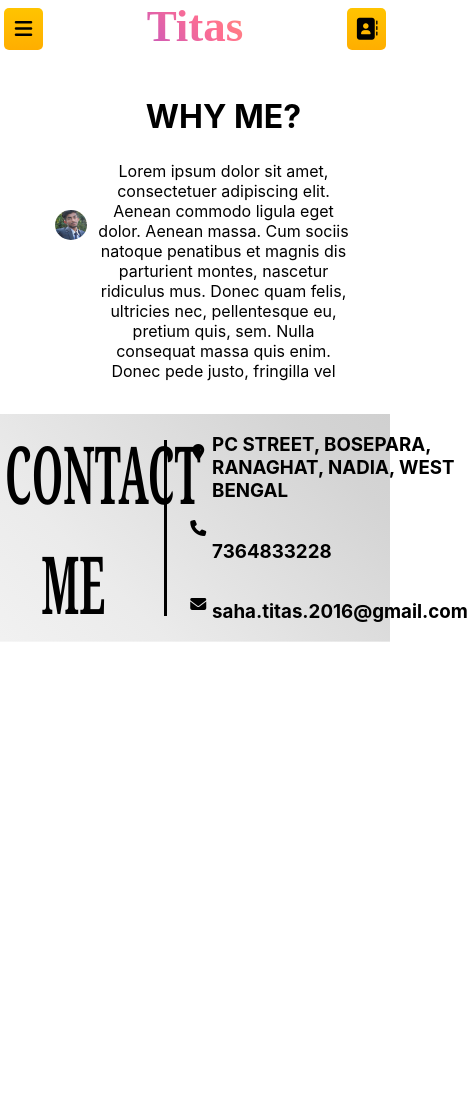
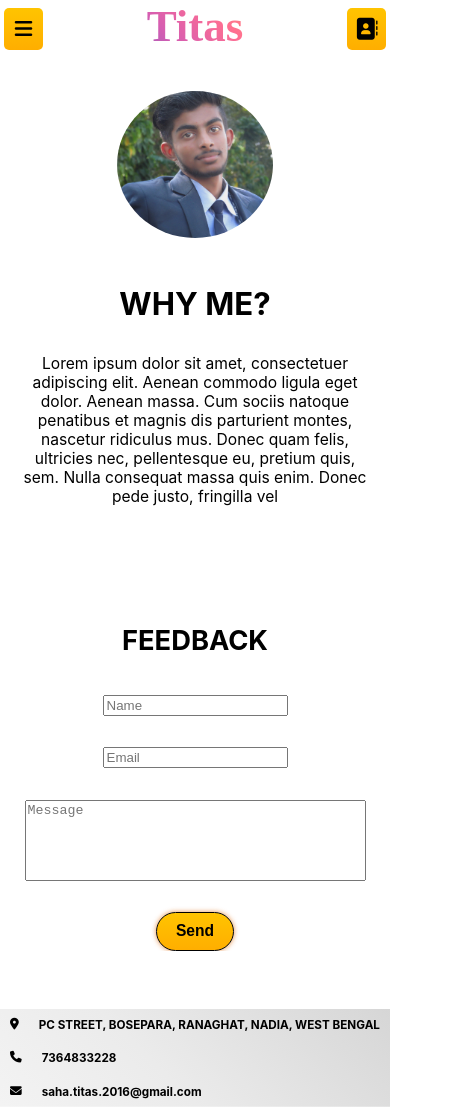
Before and after one commit to TitasUnique/My_Portfolio, a React (Create React App) app: page /contact in a window 390 px wide. Shown: the whole page, 468 px wide, since content can reach past the window. Before the commit the page ends 844 px from the top, so only its background shows below. Built offline with nearby package versions, Linux system fonts and the light colour scheme.

Commit message:
responsiveness of contact page

```diff
--- a/src/components/Contact/Contact.css
+++ b/src/components/Contact/Contact.css
@@ -1,17 +1,18 @@
 .why-me {
-    margin-top: 6%;
-    margin-left: 10%;
-    margin-right: 10%;
     display: flex;
     flex-direction: row;
+    margin: 10vw 0 0 0;
+    padding: 0 10vw 0 10vw;
     gap: 3%;
     align-items: center;
+    /* background-color: pink; */
+    align-items: flex-start;
 }
 
 .my-image-container {
-    margin-left: 5%;
-    width: 100%;
-    max-height: 300px;
+    /* margin-left: 5%; */
+    width: 65vw;
+    /* max-height: 300px; */
     overflow: hidden;
     display: flex;
     align-items: center;
@@ -25,16 +26,26 @@
 }
 
 .why-text {
-    height: 300px;
+    display: flex;
+    flex-direction: column;
+    /* height: 300px; */
+    gap: 4vw;
 }
 
 .text1 {
+    font-weight: bold;
+    font-size: 2.5vw;
     padding: 0;
     margin: 0;
 }
 
 .text2 {
-    margin-top: 10%;
+    /* margin-top: 10%; */
+    font-size: 1.2vw;
+}
+
+.m-form {
+    display: none;
 }
 
 :root {
@@ -45,13 +56,13 @@
     background-image: var(--gradient);
     background-size: 300%;
     background-position: left;
-    width: 100%;
+    max-width: 100%;
     display: flex;
     flex-direction: row;
-    justify-content: center;
+    justify-content: space-evenly;
     align-items: center;
-    margin-top: 10%;
-    gap: 20px;
+    margin-top: 8%;
+    height: 15vw;
     animation: bg-animation 3s infinite alternate;
 }
 
@@ -62,9 +73,8 @@
 
 .header-name {
     color: rgb(0, 0, 0);
-    font-size: 40px;
+    font-size: 3vw;
     margin: 0;
-    width: 35%;
 }
 
 .header-name>p {
@@ -77,27 +87,135 @@
 
 .line01 {
     border-left: 3px solid rgb(0, 0, 0);
-    height: 11rem;
-    margin: 0 3px;
+    height: 12vw;
+    /* margin: 0 3px; */
 }
 
 .details-me {
-    width: 50%;
+    /* width: 50%; */
+    display: flex;
+    flex-direction: column;
+    gap: 2vw;
+}
+
+.st-address, .ph-no, .mail-id {
     display: flex;
     flex-direction: row;
+    align-items: center;
+    gap: 20px;
+    font-weight: bold;
+    font-size: 1.3vw;
 }
 
-.img-section {
+@media only screen and (max-width: 576px) {
+    .why-me {
+        /* margin: 20px 10% 0 10%; */
         display: flex;
         flex-direction: column;
-    justify-content: space-around;
-    margin-right: 3%;
+        gap: 12vw;
+        align-items: center;
+        /* background-color: pink; */
+        padding: 0;
     }
 
-.img-detail {
-    width: auto;
+    .my-image-container {
+        width: 40vw;
+        overflow: hidden;
+        display: flex;
+        align-items: center;
+        /* border: 2px solid black; */
+    }
+
+    .myImage {
+        width: 100%;
+        height: 100%;
+        border-radius: 50%;
+        transform: scale(1);
+    }
+
+    .why-text {
         display: flex;
         flex-direction: column;
-    justify-content: space-around;
-    text-align: left;
+        gap: 8vw;
     }
+
+    .text1 {
+        font-size: 8vw;
+    }
+
+    .text2 {
+        margin: 0 5vw 0 5vw;
+        max-width: 100%;
+        padding: 0;
+        font-size: 4vw;
+    }
+
+    .m-form {
+        margin: 100px 0 0 0;
+        display: flex;
+        flex-direction: column;
+        overflow: hidden;
+        padding: 0 8vw 0 8vw;
+        gap: 5vw;
+        align-items: center;
+    }
+
+    .m-form>:nth-child(1) {
+        font-size: 7vw;
+    }
+
+    .m-form1 {
+        display: flex;
+        flex-direction: column;
+        gap: 8vw;
+        align-items: center;
+    }
+
+    .m-sub-button {
+        display: flex;
+        justify-content: center;
+        align-items: center;
+        width: 20vw;
+        height: 10vw;
+        border-radius: 30px;
+        border: 1px solid black;
+        color: rgb(0, 0, 0);
+        font-size: 4vw;
+        text-decoration: none;
+        font-weight: bold;
+        background: linear-gradient(rgb(255, 196, 0), rgb(255, 174, 0));
+        box-shadow: 0px 0px 5px 0px rgba(223, 107, 12, 0.74);
+    }
+
+    .con {
+        margin-top: 15vw;
+        height: 25vw;
+        align-items: center;
+        justify-content: center;
+    }
+
+    @keyframes bg-animation {
+        0% {background-position: left;}
+        100% {background-position: right;}
+    }
+
+    .header-name, .line01 {
+        display: none;
+    }
+
+    .details-me {
+        margin: 0;
+        display: flex;
+        flex-direction: column;
+        gap: 5vw;
+    }
+
+    .st-address, .ph-no, .mail-id {
+        display: flex;
+        flex-direction: row;
+        align-items: center;
+        gap: 20px;
+        font-weight: bold;
+        font-size: 3vw;
+    }
+}
--- a/src/components/Contact/Contact.jsx
+++ b/src/components/Contact/Contact.jsx
@@ -5,6 +5,10 @@ import myImage from "../../Images/contact_images/my-image.jpg"
 import 'animate.css'
 
 const Contact = () => {
+
+  const alert = () => {
+    window.alert("Successfully Submited Your Response !");
+  }
   return (
     <>
       <Navbar navold={"black"} />
@@ -14,28 +18,47 @@ const Contact = () => {
           <img src={myImage} alt="" className='myImage' />
         </div>
         <div className="why-text">
-          <div className="text1"><h1>WHY ME?</h1></div>
+          <div className="text1"><span>WHY ME?</span></div>
           <div className="text2 animate__animated animate__fadeInRight">Lorem ipsum dolor sit amet, consectetuer adipiscing elit. Aenean commodo ligula eget dolor. Aenean massa. Cum sociis natoque penatibus et magnis dis parturient montes, nascetur ridiculus mus. Donec quam felis, ultricies nec, pellentesque eu, pretium quis, sem. Nulla consequat massa quis enim. Donec pede justo, fringilla vel</div>
         </div>
+      </div>
+
+      <div className="m-form">
+        <h1>FEEDBACK</h1>
+        <form className="m-form1">
+          <input type="text" name="user_name" className='m-user' placeholder='Name' />
+          <input type="email" name="user_email" className='m-user' placeholder='Email' />
+          <textarea rows="5" cols="40" name="message" className='m-user' placeholder='Message' />
+          <button className='m-sub-button' onClick={() => alert()}>Send</button>
+        </form>
       </div>
 
       <div className="con">
         <div className="header-name">
           <p>CONTACT ME</p>
         </div>
+
         <div className="line01"></div>
+
         <div className="details-me">
-          <div className="img-section">
-            <i class="fa-solid fa-location-dot"></i>
-            <i class="fa-solid fa-phone"></i>
-            <i class="fa-solid fa-envelope"></i>
+
+          <div className="st-address">
+            <i class="fa-solid fa-location-dot" />
+            <span>PC STREET, BOSEPARA, RANAGHAT, NADIA, WEST BENGAL</span>
           </div>
-          <div className="img-detail">
-            <h3>PC STREET, BOSEPARA, RANAGHAT, NADIA, WEST BENGAL</h3>
-            <h3>7364833228</h3>
-            <h3>saha.titas.2016@gmail.com</h3>
+
+          <div className="ph-no">
+            <i class="fa-solid fa-phone" />
+            <span>7364833228</span>
           </div>
+
+          <div className="mail-id">
+            <i class="fa-solid fa-envelope" />
+            <span>saha.titas.2016@gmail.com</span>
+          </div>
+
         </div>
+
       </div>
     </>
   )
--- a/src/components/Highlights/Highlights.css
+++ b/src/components/Highlights/Highlights.css
@@ -197,3 +197,74 @@
 .box:hover .pentagon-card-back, .box:hover .circle-card-back, .box:hover .diamond-card-back, .box:hover .square-card-back {
   transform: rotateY(0deg);
 }
+
+.mob-img-3 {
+  height: 3vw;
+  width: 3vw;
+  rotate: -45deg;
+}
+
+.mob-img-4 {
+  height: 4vw;
+  width: 4vw;
+}
+
+@media only screen and (max-width:568px) {
+
+  .cards-section {
+    /* background-color: beige; */
+    flex-wrap: wrap;
+    gap: 35px;
+    margin-top: 70px;
+  }
+
+  .box-container {
+    height: 60px;
+    width: 60px;
+  }
+
+  .box {
+    height: 60px;
+    width: 60px;
+  }
+
+  .H-card {
+    height: 60px;
+    width: 60px;
+  }
+
+  .mob-img-3 {
+    height: 30px;
+    width: 30px;
+  }
+
+  .mob-img-4 {
+    height: 40px;
+    width: 40px;
+  }
+
+  .text-java, .text-oops {
+    font-size: 3.5vw;
+  }
+
+  .text-css {
+    font-size: 3.5vw;
+  }
+
+  .text-Bootstrap {
+    font-size: 3vw;
+  }
+
+  .text-html {
+    font-size: 3.5vw;
+  }
+
+  .text-javascript {
+    font-size: 3vw;
+  }
+
+  .text-arduino, .text-react {
+    font-size: 3.3vw;
+  }
+
+}
--- a/src/components/Highlights/Highlights.jsx
+++ b/src/components/Highlights/Highlights.jsx
@@ -18,7 +18,7 @@ const Highlights = () => {
         <div className="box-container">
           <div className="box">
             <div className=" H-card pentagon-card pentagon-card-front">
-              <img src={java} style={{ width: "4vw", height: "4vw" }} alt="#" />
+              <img className="mob-img-4" src={java} alt="#" />
             </div>
             <div className=" H-card pentagon-card pentagon-card-back">
               <span className='text-java'>JAVA</span>
@@ -29,7 +29,7 @@ const Highlights = () => {
         <div className="box-container">
           <div className="box">
             <div className="H-card circle-card circle-card-front">
-              <img src={css} style={{ "padding-top": "1vw", width: "4vw", height: "4vw" }} alt="#" />
+              <img className="mob-img-4" src={css} alt="#" />
             </div>
             <div className="H-card circle-card circle-card-back">
               <span className="text-css">CSS</span>
@@ -40,7 +40,7 @@ const Highlights = () => {
         <div className="box-container">
           <div className="box">
             <div className="H-card diamond-card diamond-card-front">
-              <img src={javascript} style={{ width: "3vw", height: "3vw", rotate: "-45deg" }} alt="#" />
+              <img className="mob-img-3" src={javascript} alt="#" />
             </div>
             <div className="H-card diamond-card diamond-card-back">
               <span className="text-javascript">JavaScript</span>
@@ -51,7 +51,7 @@ const Highlights = () => {
         <div className="box-container">
           <div className="box">
             <div className="H-card square-card square-card-front">
-              <img src={arduino} style={{ width: "4vw", height: "4vw" }} alt="#" />
+              <img className="mob-img-4" src={arduino} alt="#" />
             </div>
             <div className="H-card square-card square-card-back">
               <span className="text-arduino">Arduino</span>
@@ -62,7 +62,7 @@ const Highlights = () => {
         <div className="box-container">
           <div className="box">
             <div className="H-card pentagon-card pentagon-card-front">
-              <img src={oops} style={{ "padding-top": "1vw", width: "4vw", height: "4vw" }} alt="#" />
+              <img className="mob-img-4" src={oops} alt="#" />
             </div>
             <div className="H-card pentagon-card pentagon-card-back">
               <span className="text-oops">OOPS</span>
@@ -73,7 +73,7 @@ const Highlights = () => {
         <div className="box-container">
           <div className="box">
             <div className="H-card circle-card circle-card-front">
-              <img src={Bootstrap} style={{ width: "4vw", height: "4vw" }} alt="#" />
+              <img className="mob-img-4" src={Bootstrap} alt="#" />
             </div>
             <div className="H-card circle-card circle-card-back">
               <span className="text-Bootstrap">Bootstrap</span>
@@ -84,7 +84,7 @@ const Highlights = () => {
         <div className="box-container">
           <div className="box">
             <div className="H-card diamond-card diamond-card-front">
-              <img src={html} style={{ width: "3vw", height: "3vw", rotate: "-45deg" }} alt="#" />
+              <img className="mob-img-3" src={html} alt="#" />
             </div>
             <div className="H-card diamond-card diamond-card-back">
               <span className="text-html">HTML</span>
@@ -95,7 +95,7 @@ const Highlights = () => {
         <div className="box-container">
           <div className="box">
             <div className="H-card square-card square-card-front">
-              <img src={react} style={{width: "4vw", height: "4vw" }} alt="#" />
+              <img className="mob-img-4" src={react} alt="#" />
             </div>
             <div className="H-card square-card square-card-back">
               <span className="text-react">ReactJs</span>
```
Lines whose indentation alone changed are shown as unchanged.
